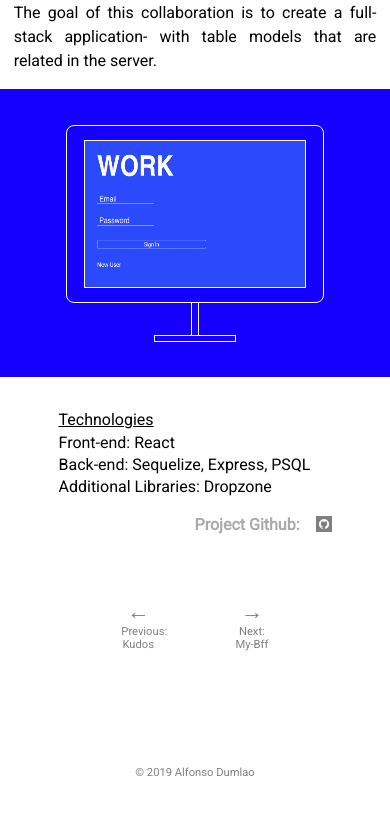
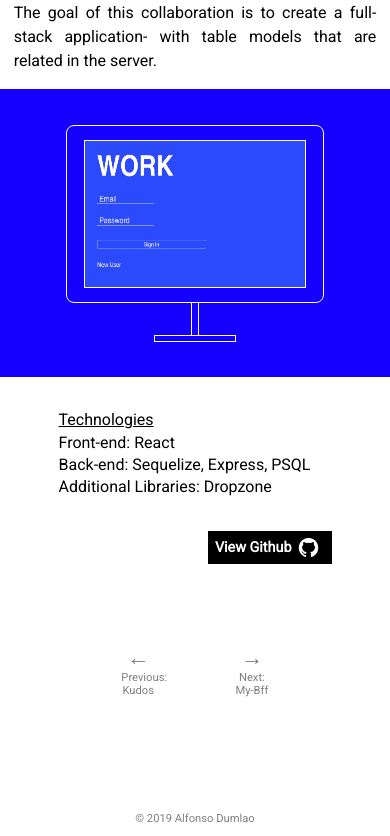
Before and after one commit to adumlao/alfonsodumlao, a React (Create React App) app: page /work in a window 390 px wide. Shown: the part 725-1561 px from the top of the page. Before the commit the page ends 1515 px from the top, so only its background shows below. Built offline with nearby package versions, Linux system fonts and the light colour scheme.

Commit message:
links into buttons, added resume

```diff
--- a/src/App.css
+++ b/src/App.css
@@ -67,7 +67,7 @@ header{
   width: 100vw;
   display: flex;
   align-items: center;
-  background-image: linear-gradient(white, #b4b4ea, white);
+  background-image: linear-gradient(#b4b4ea, white);
   justify-content: center;
   height: 100%;
 }
@@ -122,7 +122,7 @@ header{
 }
 
 .hvrbox .hvrbox-layer_top {
-	opacity: 0;
+	display: none;
 	position: absolute;
 	top: 0;
 	left: 0;
@@ -133,6 +133,8 @@ header{
 	background: white;
 	color: grey;
 	padding: 15px;
+  animation-name: example;
+  animation-duration: 1s;
 	-moz-transition: all 0.4s ease-in-out 0s;
 	-webkit-transition: all 0.4s ease-in-out 0s;
 	-ms-transition: all 0.4s ease-in-out 0s;
@@ -140,8 +142,9 @@ header{
 }
 
 .hvrbox:hover .hvrbox-layer_top,
-.hvrbox:active .hvrbox-layer_top {
-	opacity: 1;
+.hvrbox:active .hvrbox-layer_top,
+.hvrbox:focus .hvrbox-layer_top {
+	display: block;
 }
 
 .hvrbox .hvrbox-text {
@@ -166,6 +169,7 @@ header{
 	display: none;
 }
 
+.hvrbox:hover
 .hvrbox:active .hvrbox-text_mobile {
 	display: block;
 }
@@ -210,9 +214,10 @@ p{
 .about-blurbs {
   display: flex;
   flex-direction: column;
-  justify-content: space-around;
+  justify-content: space-between;
   width: 25%;
   margin-left: 2em;
+  align-items: center;
 }
 
 .about-p{
@@ -220,6 +225,7 @@ p{
   font-weight: 100;
   text-align: justify;
   line-height: 1.5em;
+  margin: 0em 0em 1em 0em;
 }
 
 .contact-icon{
@@ -387,17 +393,12 @@ h1{
 }
 
 .project-git{
-  width: 3em;
-  height: 3em;
+  padding: 1px;
+  border: 1px solid black;
+  width: 2em;
+  height: 2em;
   background-repeat: no-repeat;
   background-size: cover;
-  opacity: 0.5;
-}
-
-.project-git:hover{
-  width: 3.5em;
-  height: 3.5em;
-  opacity: 1;
 }
 
 .bottom-blurb{
@@ -423,15 +424,16 @@ h1{
 }
 
 .project-link{
-  margin-right: 4em;
+  background-color: black;
+  padding: 0.5em;
+  margin-right: 2em;
   font-size: 1.5em;
   font-weight: bolder;
-  color: darkgrey;
+  color: white;
 }
 
 .project-link:hover, .work-link:hover{
-  font-size: 1.6em;
-  color: black;
+  background-color: grey;
 }
 
 .tech{
@@ -469,10 +471,13 @@ h1{
   font-size: 3em;
 }
 
+.scroll:hover{
+  color: black;
+}
+
 .scroll-links:hover{
-  text-transform: lowercase;
   cursor: pointer;
-  font-size: 1.2em;
+  color: black;
 }
 
 .hamburger-icon{
@@ -494,14 +499,48 @@ h1{
 .hover-link{
   color: black;
   font-size: 1em;
+  text-decoration: underline;
 }
 
 .hover-link:hover{
   color: grey;
   text-transform: uppercase;
+  cursor: pointer;
+}
+
+.resume{
+  border: 1px solid black;
+  background-color: black;
+  color: white;
+  width: 60%;
+  height: 2em;
+  line-height: 2em;
+}
+
+.resume:hover{
+  background-color: grey;
+  color: black;
+}
+
+.git-link{
+  display: flex;
+  align-items: center;
+  background-color: black;
+  color:white;
+  padding: 0em 0.5em;
+  font-size: 1.5em;
+  font-weight: bolder;
+}
+
+.git-link:hover{
+  opacity: 0.5;
 }
 
 @media only screen and (max-width: 1300px) {
+
+  .bottom-links{
+    margin-top: 2em;
+  }
 
   .about-page{
     display: flex;
@@ -571,9 +610,27 @@ h1{
     line-height: 1.5em;
    }
 
+   .resume{
+     margin-top: 1.5em;
+   }
+
 }
 
 @media only screen and (max-width: 850px) {
+  .git-link{
+    font-size: 0.9em;
+  }
+
+  .resume{
+    color: white;
+    width: 40%;
+    height: 2em;
+    line-height: 2em;
+  }
+
+  .bottom-links{
+    margin-top: 2em;
+  }
 
   .about-pic {
       margin: 0em;
@@ -583,11 +640,6 @@ h1{
   .about-blurbs {
     margin: 1em;
     width: 95%;
-  }
-
-  .project-link:hover, .work-link:hover{
-  font-size: 0.8em;
-  color: black;
   }
 
   .nav{
@@ -759,12 +811,13 @@ header{
 
   .project-link, .work-link {
     margin-right: 1em;
-    font-size: 1em;
+    font-size: 0.8em;
+    padding: 0.7em;
   }
 
   .project-git {
-    width: 1em;
-    height: 1em;
+    width: 2em;
+    height: 2em;
   }
 
   .scroll {
@@ -791,6 +844,11 @@ header{
 
 
 @media only screen and (max-width: 420px) {
+
+  .project-link, .work-link {
+    font-size: 0.8em;
+    padding: 0.2em;
+}
 
   header-bio {
     font-size: 1em;
@@ -864,4 +922,9 @@ header{
     width: 55%;
   }
 
+  .header-bio {
+    font-size: 1.25em;
+    width: 50%;
+  }
+
 }
--- a/src/components/AboutMe.jsx
+++ b/src/components/AboutMe.jsx
@@ -8,9 +8,13 @@ const AboutMe = (props) => {
        alt="aboutme" />
 
       <div className="about-blurbs">
-        <p className="about-p">Alfonso Dumlao is a web developer from Brooklyn.  He enjoys creating sites and applications that have clean layouts, visual appeal, have smart functionality, and are user-intuitive.  With an extensive background in flagship retail management- goal-setting, calendar-planning and team-motivating come second nature to him.  Having lived and breathed visual merchandising and styling for over a decade, attention to detail and flair translates into the products he builds.</p>
+        <p className="about-p">Alfonso Dumlao is a web developer from Brooklyn.  He enjoys creating sites and applications that have clean layouts, visual appeal, have smart functionality, and are user-intuitive.  With an extensive background in flagship retail management- goal-setting, calendar-planning and team-motivating come second nature to him.  Having lived and breathed visual merchandising and styling for over a decade, attention to detail and flair translate into the products he builds.</p>
 
         <p className="about-p">In his free time, he likes to go camping, do yoga, and sit by the fireplace with his husband, Cameron, and cat, Nina.</p>
+
+        <a className="resume"
+        href="./media/alfonsoresume.pdf"
+        download>Download Resume</a>
       </div>
     </div>
   )
--- a/src/components/Kudos.jsx
+++ b/src/components/Kudos.jsx
@@ -64,11 +64,13 @@ const Kudos = (props) => {
         <a className="project-link"
          href="http://kudoskudos.surge.sh/"
          target="_blank"
-         rel="noopener noreferrer">check out KUDOS
+         rel="noopener noreferrer">Check out KUDOS
         </a>
-        <a href="https://github.com/mikebrown4000/Kudos-App"
+        <a className="git-link"
+         href="https://github.com/mikebrown4000/Kudos-App"
          target="_blank"
          rel="noopener noreferrer">
+         <div>View Github</div>
          <div className="project-git"
           style={{backgroundImage: 'url(/media/github.png)'}}/>
         </a>
--- a/src/components/MyBff.jsx
+++ b/src/components/MyBff.jsx
@@ -68,11 +68,13 @@ const MyBff = (props) => {
           <a className="project-link"
            href="http://my-bff.surge.sh/"
            target="_blank"
-           rel="noopener noreferrer">check out MY-BFF</a>
+           rel="noopener noreferrer">Check out MY-BFF</a>
 
-           <a href="https://github.com/adumlao/my-bff"
+           <a className="git-link"
+            href="https://github.com/adumlao/my-bff"
             target="_blank"
             rel="noopener noreferrer">
+              <div>View Github</div>
               <div className="project-git"
                style={{backgroundImage: 'url(/media/github.png)'}}/>
            </a>
--- a/src/components/ThisState.jsx
+++ b/src/components/ThisState.jsx
@@ -67,11 +67,13 @@ const ThisState = (props) => {
         <a className="project-link"
          href="http://this.state.surge.sh/"
          target="_blank"
-         rel="noopener noreferrer">check out THIS.STATE
+         rel="noopener noreferrer">Check out THIS.STATE
         </a>
-        <a href="https://github.com/adumlao/this.state"
+        <a className="git-link"
+         href="https://github.com/adumlao/this.state"
          target="_blank"
          rel="noopener noreferrer">
+         <div>View Github</div>
          <div className="project-git"
           style={{backgroundImage: 'url(/media/github.png)'}}/>
         </a>
--- a/src/components/Work.jsx
+++ b/src/components/Work.jsx
@@ -44,12 +44,12 @@ const Work = (props) => {
         <div className="tech-p">Additional Libraries: Dropzone</div>
        </div>
 
-       <div>
-        <a className="work-links"
+       <div className="bottom-links">
+        <a className="git-link"
          href="https://github.com/BrianCarroll112/WorkIt"
          target="_blank"
          rel="noopener noreferrer">
-          <div className="work-link">Project Github:</div>
+          <div>View Github</div>
           <div className="project-git"
            style={{backgroundImage: 'url(/media/github.png)'}}/>
         </a>
```
Also changed, not shown: 1 other file (tests, documents, lock files or other folders).
